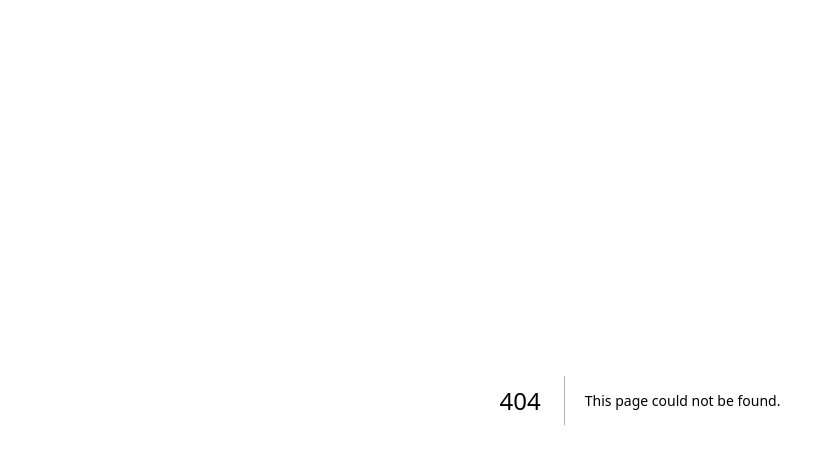
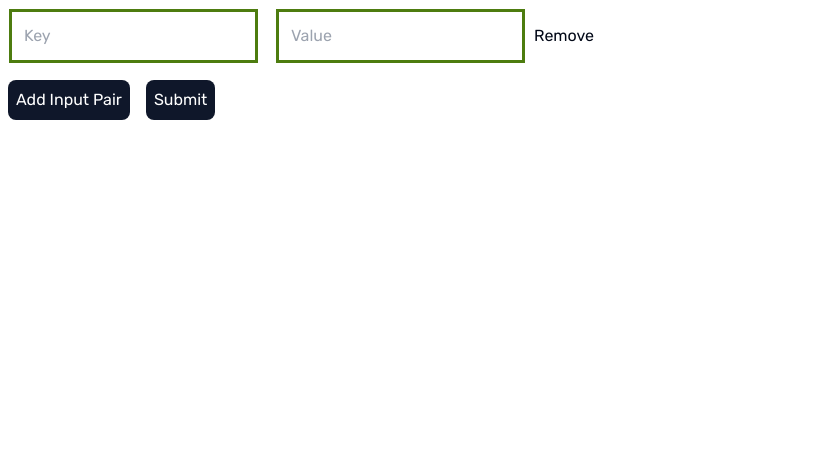
Before and after one commit to Ankitcnv/Mail_Platform, a Next.js app in the folder client/: page /test in a window 1280 px wide. Before the commit this address had no page. Shown: the top 464 px of the page, without its empty margins (0-835 px from the left). Built offline with nearby package versions, Linux system fonts and the light colour scheme.

Commit message:
added mutli button feature for the mail

```diff
--- a/client/Template/BirthDay.ts
+++ b/client/Template/BirthDay.ts
@@ -2,7 +2,8 @@ export const BirthDay = async (
   username: string,
   url?: string,
   heading: string,
-  textarea: string
+  textarea: string,
+  button: string
 ) => {
   return `<!DOCTYPE html>
 <html lang="en">
--- a/client/app/dashboard/bulk-mail-form/page.tsx
+++ b/client/app/dashboard/bulk-mail-form/page.tsx
@@ -4,17 +4,29 @@ import { Button } from "@/components/ui/button";
 import { useSearchParams } from "next/navigation";
 import { useState } from "react";
 import toast from "react-hot-toast";
-import { useRef } from "react";
+
+export interface InputPair {
+  key: string;
+  value: string;
+}
 
 const Bulk = () => {
   const params = useSearchParams();
   const title = params.get("title");
   const url = params.get("url");
   const [loading, setLoading] = useState(false);
-  const ref = useRef<HTMLFormElement>(null);
+
+  const [inputPairs, setInputPairs] = useState<InputPair[]>([
+    { key: "", value: "" },
+  ]);
 
   const handleBroadcast = async (formData: FormData) => {
     setLoading(true);
+    inputPairs.forEach((inputPair, index) => {
+      formData.append(`key[${index}]`, inputPair.key);
+      formData.append(`value[${index}]`, inputPair.value);
+    });
+
     try {
       await toast.loading("Boradcasting...", { id: "1" });
       const data = await submitFormData(formData);
@@ -27,8 +39,35 @@ const Bulk = () => {
     }
   };
 
+  const handleInputChange = (
+    index: number,
+    key: keyof InputPair,
+    value: string
+  ) => {
+    const newInputPairs = [...inputPairs];
+    newInputPairs[index][key] = value;
+    setInputPairs(newInputPairs);
+  };
+
+  const addInputPair = () => {
+    setInputPairs([...inputPairs, { key: "", value: "" }]);
+  };
+
+  const removeInputPair = (index: number) => {
+    const newInputPairs = [...inputPairs];
+    newInputPairs.splice(index, 1);
+    setInputPairs(newInputPairs);
+  };
+
+  // const handleSubmit = () => {
+  //   const formData = inputPairs.map((inputPair) => ({
+  //     key: inputPair.key.trim(),
+  //     value: inputPair.value.trim(),
+  //   }));
+  // };
+
   return (
-    <div className="flex justify-center items-center ">
+    <div className="flex justify-center items-center">
       <div className="mx-auto max-w-scree-nxl px-4 py-16 sm:px-6 lg:px-8">
         <div className="mx-auto max-w-lg text-center">
           <h1 className="text-2xl font-bold sm:text-3xl">{title}</h1>
@@ -90,7 +129,42 @@ const Bulk = () => {
                 />
               </div>
             </div>
-            this is drop
+            <div>
+              {inputPairs.map((inputPair, index) => (
+                <div key={index} className="flex  gap-1 p-[2px] m-[3px]">
+                  <input
+                    type="text"
+                    value={inputPair.key}
+                    className="outline outline-1 outline-zinc-700 p-1"
+                    placeholder="button name"
+                    onChange={(e) =>
+                      handleInputChange(index, "key", e.target.value)
+                    }
+                  />
+                  <input
+                    type="text"
+                    value={inputPair.value}
+                    className="outline outline-1 outline-zinc-700 p-1 "
+                    placeholder="link."
+                    onChange={(e) =>
+                      handleInputChange(index, "value", e.target.value)
+                    }
+                  />
+                  <button
+                    type="button"
+                    className="bg-red-400 outline outline-1 outline-zinc-900 p-1 m-1 rounded-lg text-red-800"
+                    onClick={() => removeInputPair(index)}>
+                    Remove
+                  </button>
+                </div>
+              ))}
+              <button
+                type="button"
+                onClick={addInputPair}
+                className=" text-black text-sm hover:text-red-700">
+                Add Input
+              </button>
+            </div>
             <div className="flex items-center justify-between">
               <Button
                 type="submit"
--- /dev/null
+++ b/client/app/test/page.tsx
@@ -0,0 +1,76 @@
+"use client";
+import React, { useState } from "react";
+
+interface InputPair {
+  key: string;
+  value: string;
+}
+
+const DynamicInputFields: React.FC = () => {
+  const [inputPairs, setInputPairs] = useState<InputPair[]>([
+    { key: "", value: "" },
+  ]);
+
+  const handleInputChange = (
+    index: number,
+    key: keyof InputPair,
+    value: string
+  ) => {
+    const newInputPairs = [...inputPairs];
+    newInputPairs[index][key] = value;
+    setInputPairs(newInputPairs);
+  };
+
+  const addInputPair = () => {
+    setInputPairs([...inputPairs, { key: "", value: "" }]);
+  };
+
+  const removeInputPair = (index: number) => {
+    const newInputPairs = [...inputPairs];
+    newInputPairs.splice(index, 1);
+    setInputPairs(newInputPairs);
+  };
+
+  const handleSubmit = () => {
+    const formData = inputPairs.map((inputPair) => ({
+      key: inputPair.key.trim(),
+      value: inputPair.value.trim(),
+    }));
+  };
+
+  return (
+    <div>
+      {inputPairs.map((inputPair, index) => (
+        <div key={index}>
+          <input
+            type="text"
+            value={inputPair.key}
+            className="outline outline-lime-700 p-3 m-3"
+            placeholder="Key"
+            onChange={(e) => handleInputChange(index, "key", e.target.value)}
+          />
+          <input
+            type="text"
+            value={inputPair.value}
+            className="outline outline-lime-700 p-3 m-3"
+            placeholder="Value"
+            onChange={(e) => handleInputChange(index, "value", e.target.value)}
+          />
+          <button onClick={() => removeInputPair(index)}>Remove</button>
+        </div>
+      ))}
+      <button
+        onClick={addInputPair}
+        className="bg-slate-900 p-2 m-2 text-white rounded-lg">
+        Add Input Pair
+      </button>
+      <button
+        onClick={handleSubmit}
+        className="bg-slate-900 p-2 m-2 text-white rounded-lg">
+        Submit
+      </button>
+    </div>
+  );
+};
+
+export default DynamicInputFields;
```
Also changed, not shown: client/actions/Submit-Form-Data.ts (+16 -2 lines), client/config/mail.ts (+13 -1 lines).
